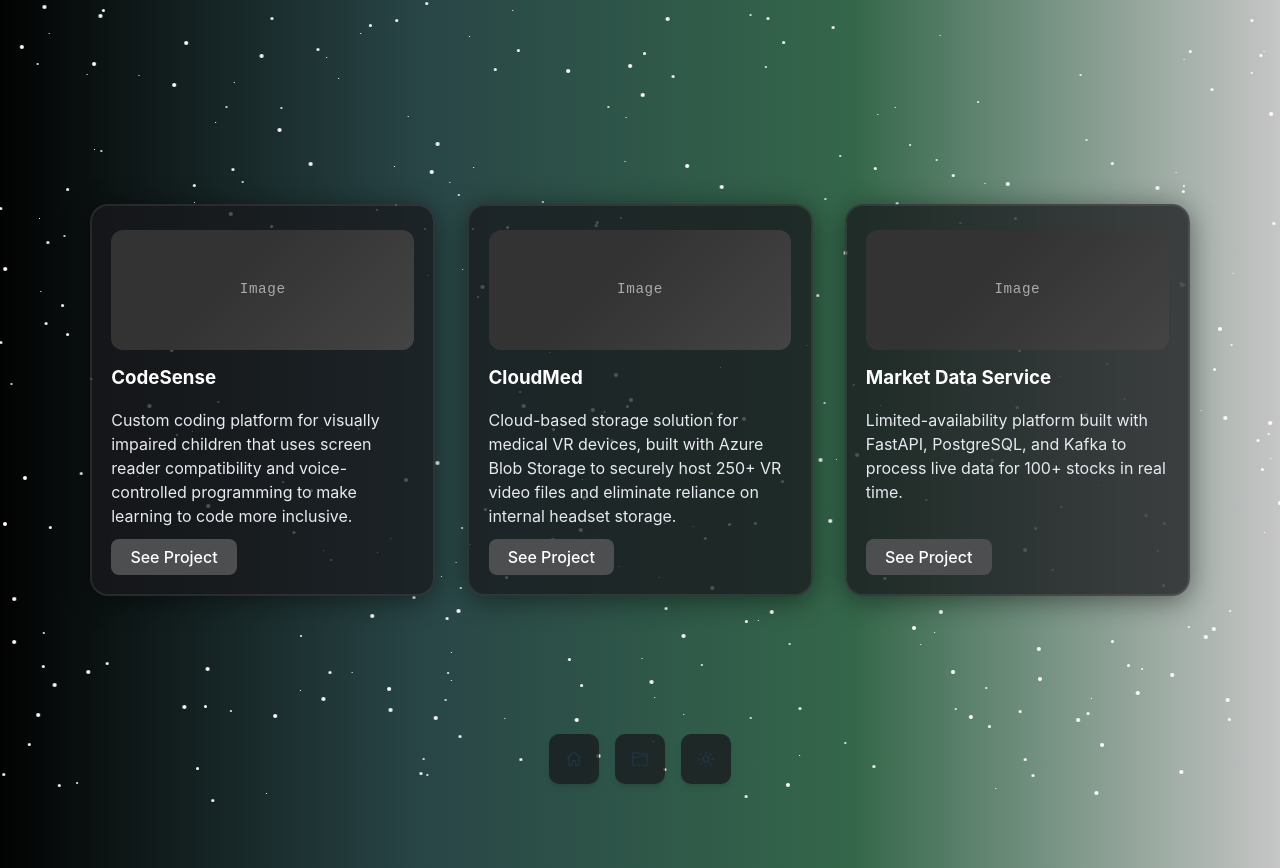
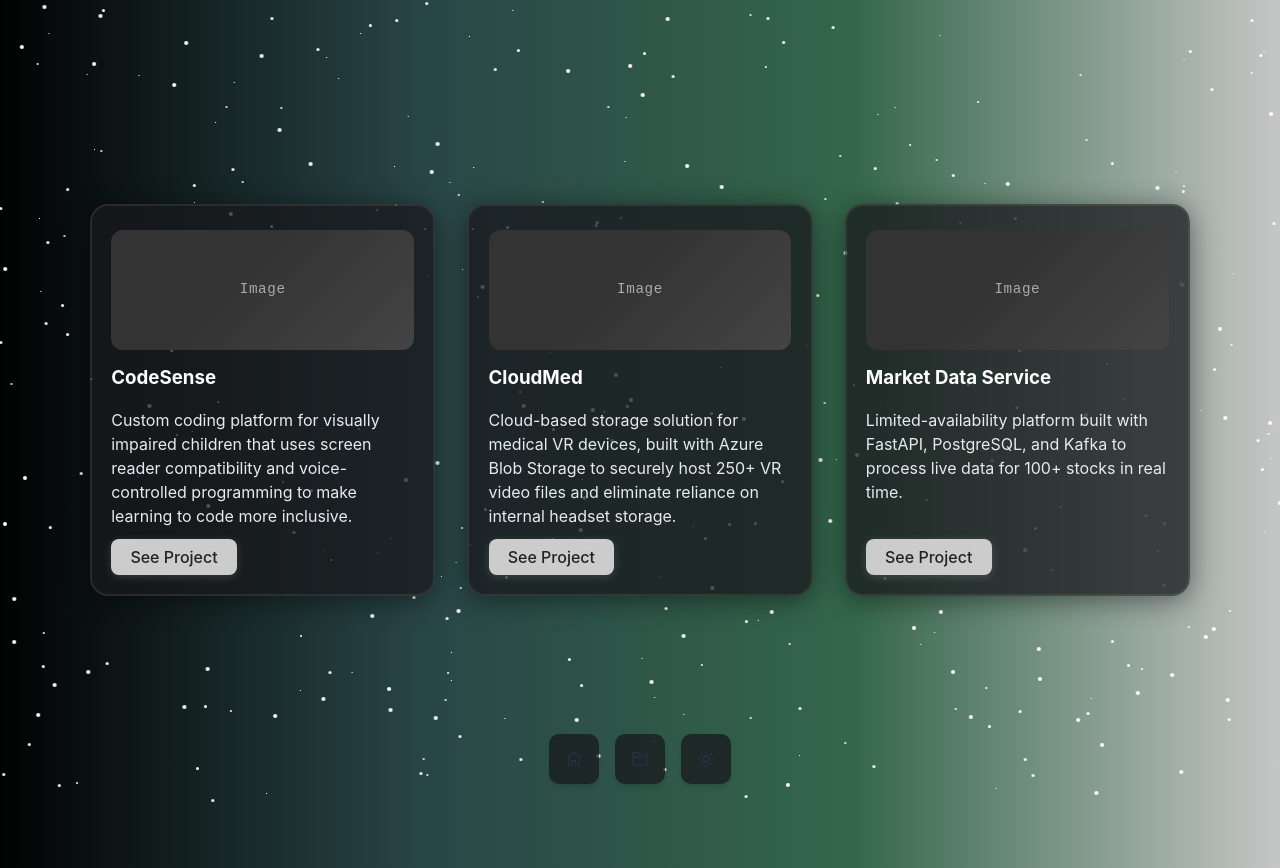
Before and after one commit to ChatchawanIllyes/react-personal, a React (Vite) app in the folder react-website/: page / in a window 1280 px wide. Both pictures are taken after a click on the button 640 px from the left and 759 px from the top of the page. Built offline with nearby package versions, Linux system fonts and the light colour scheme.

Commit message:
fixed see projects button

```diff
--- a/react-website/src/components/ProfileDashboard.css
+++ b/react-website/src/components/ProfileDashboard.css
@@ -1,3 +1,13 @@
+.see-project-btn:active,
+.see-project-btn:focus-visible {
+  filter: blur(1.5px) brightness(0.95);
+  opacity: 0.7;
+  transition: filter 0.18s, opacity 0.18s;
+}
+.see-project-btn:focus {
+  outline: none;
+  box-shadow: none;
+}
 /* Landscape gif container for bio card */
 .bio-gif-landscape {
   width: 100%;
@@ -68,6 +78,7 @@
   color: #e8eaf1;
   margin-bottom: 0.7em;
 }
+/* Default: dark mode */
 .see-project-btn {
   color: #fff;
   background: #4d4e4f;
@@ -82,6 +93,45 @@
 }
 .see-project-btn:hover {
   background: #2e2e2e;
+}
+
+/* Light mode button styles */
+body:not(.dark-mode) .see-project-btn {
+  background: #cdcccc;
+  color: #222;
+  box-shadow: 0 2px 8px 0 #b6d0c733;
+  position: relative;
+  overflow: hidden;
+  transition: color 0.18s;
+}
+body:not(.dark-mode) .see-project-btn::before {
+  content: "";
+  position: absolute;
+  inset: 0;
+  background: linear-gradient(to right, #294647ff, #34674aff, #c6c6c6ff);
+  opacity: 0;
+  transition: opacity 1s cubic-bezier(0.4, 0, 0.2, 1);
+  z-index: 0;
+  pointer-events: none;
+}
+body:not(.dark-mode) .see-project-btn:hover::before {
+  opacity: 1;
+}
+body:not(.dark-mode) .see-project-btn span,
+body:not(.dark-mode) .see-project-btn {
+  position: relative;
+  z-index: 1;
+}
+body:not(.dark-mode) .see-project-btn:hover {
+  color: #111;
+}
+body:not(.dark-mode) .see-project-btn {
+  /* Ensure text stays above the gradient */
+  z-index: 1;
+}
+body:not(.dark-mode) .see-project-btn > * {
+  position: relative;
+  z-index: 2;
 }
 @media (max-width: 700px) {
   .projects-grid {
--- a/react-website/src/components/ProjectsDashboard.jsx
+++ b/react-website/src/components/ProjectsDashboard.jsx
@@ -11,7 +11,9 @@
             <p className="project-bio-placeholder">
               {project.description || "Project bio/description placeholder"}
             </p>
-            <button className="see-project-btn">See Project</button>
+            <button className="see-project-btn">
+              <span>See Project</span>
+            </button>
           </div>
         ))}
       </div>
```
